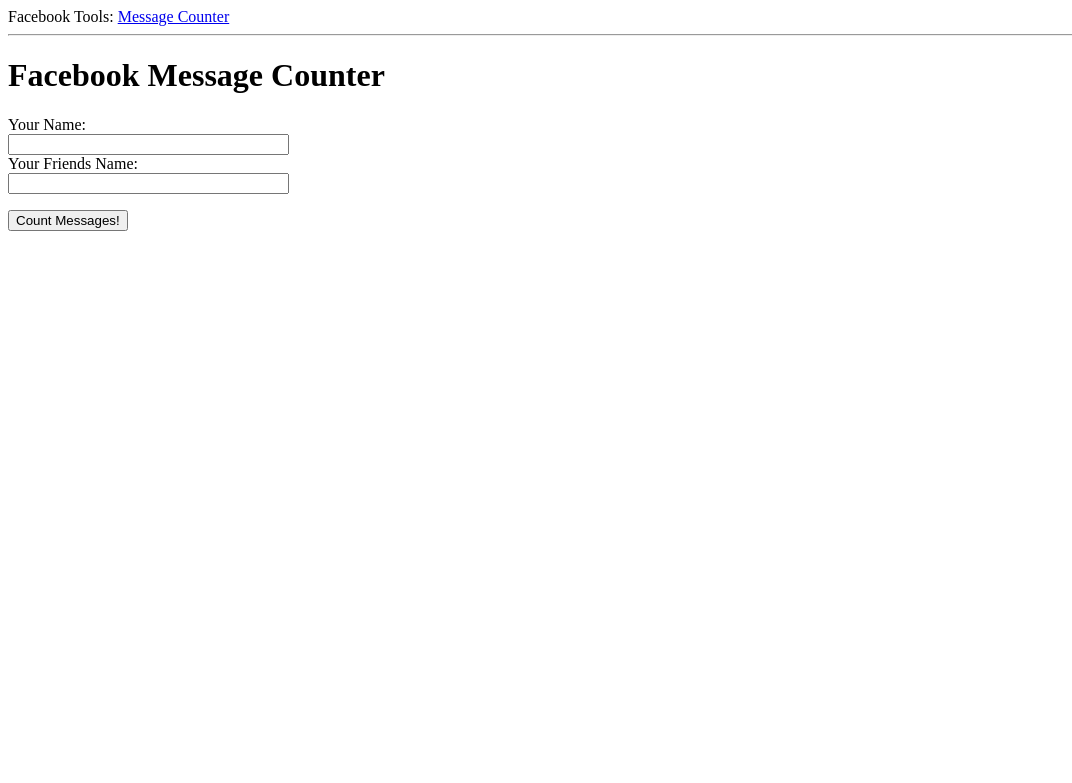
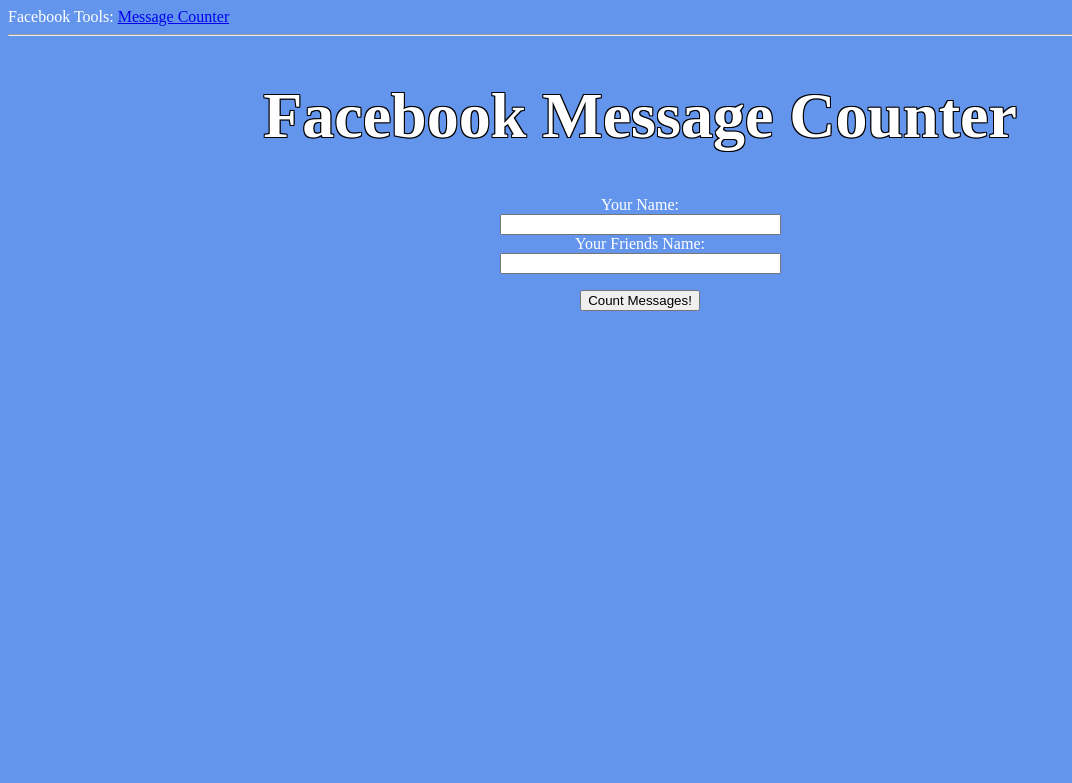
Before and after one commit to shubscode/FacebookDataApp, a Flask app: page / in a window 1280 px wide. Shown: the top 783 px of the page, without its empty margins (0-1072 px from the left). Run offline with Flask 2, Linux system fonts and the light colour scheme; parts of the project's set-up code (start-up, migrations or seed data) failed here and were passed over.

Commit message:
style updates

```diff
--- /dev/null
+++ b/app/static/styles/main.css
@@ -0,0 +1,10 @@
+.header_outline
+{
+	font-size: 64px;
+    color: white;
+    text-shadow:
+    -1px -1px 0 #000,
+    1px -1px 0 #000,
+    -1px 1px 0 #000,
+    1px 1px 0 #000;
+}
--- a/app/templates/base.html
+++ b/app/templates/base.html
@@ -5,6 +5,8 @@
         {% else %}
         <title> Facebook Tools </title>
         {% endif %}
+        <link rel= "stylesheet" type= "text/css" href= "{{ url_for('static',filename='styles/main.css') }}">
+
     </head>
     <body>
         <div>
--- a/app/templates/count.html
+++ b/app/templates/count.html
@@ -1,17 +1,21 @@
 {% extends "base.html" %}
 
 {% block content %}
-    <h1>Hi {{your_name}}!</h1>
+<body style="background-color:CornflowerBlue" text="white">
+    <h1 class="header_outline">Hi {{your_name}}!</h1>
     <div><p> You have a total of {{ message_count }} messages with {{ other_user }}.</b></p></div>
     <h3>Here is the breakdown:</h3>
     <OL>
     {% for chat in chat_counts.keys()%}
+        {% if chat in chat_counts.keys() and chat in my_part.keys() %}
         <LI> {{chat_counts[chat]}} messages in {{chat}} </LI>
         <UL>
             <LI> In which {{other_user}} has contributed {{chat_participation[chat]}} messages. Participation Rate: {{ ((chat_participation[chat] * 10000 / chat_counts[chat]) // 1) / 100}}</LI>
             <LI> In which you have contributed {{my_part[chat]}} messages. Participation Rate: {{ ((my_part[chat] * 10000 / chat_counts[chat]) // 1) / 100}}</LI>
         </UL>
+        {% endif %}
     {% endfor %}
     </OL>
     <div><p> {{ other_user }} has an average participation rate of {{ ((total_p * 10000 / message_count) // 1) / 100 }}.</b></p></div>
+</body>
 {% endblock %}
--- a/app/templates/facebook.html
+++ b/app/templates/facebook.html
@@ -2,9 +2,11 @@
 {% extends "base.html" %}
 
 {% block content %}
-    <h1>Facebook Message Counter </h1>
+<body style="background-color:CornflowerBlue" text="white">
+    <h1 class="header_outline"><center>Facebook Message Counter <center></h1>
     <form action="" method="post" novalidate>
         {{ form.hidden_tag() }}
+        <center>
         <p>
             {{ form.my_username.label }}<br>
             {{ form.my_username(size=32) }}<br>
@@ -14,6 +16,8 @@
             <span style="color: red;">[{{ error }}]</span>
             {% endfor %}
         </p>
+        <center>
         <p>{{ form.submit() }}</p>
     </form>
+</body>
 {% endblock %}
```
Also changed, not shown: app/templates/css/main.css (added, +21 -0 lines).
